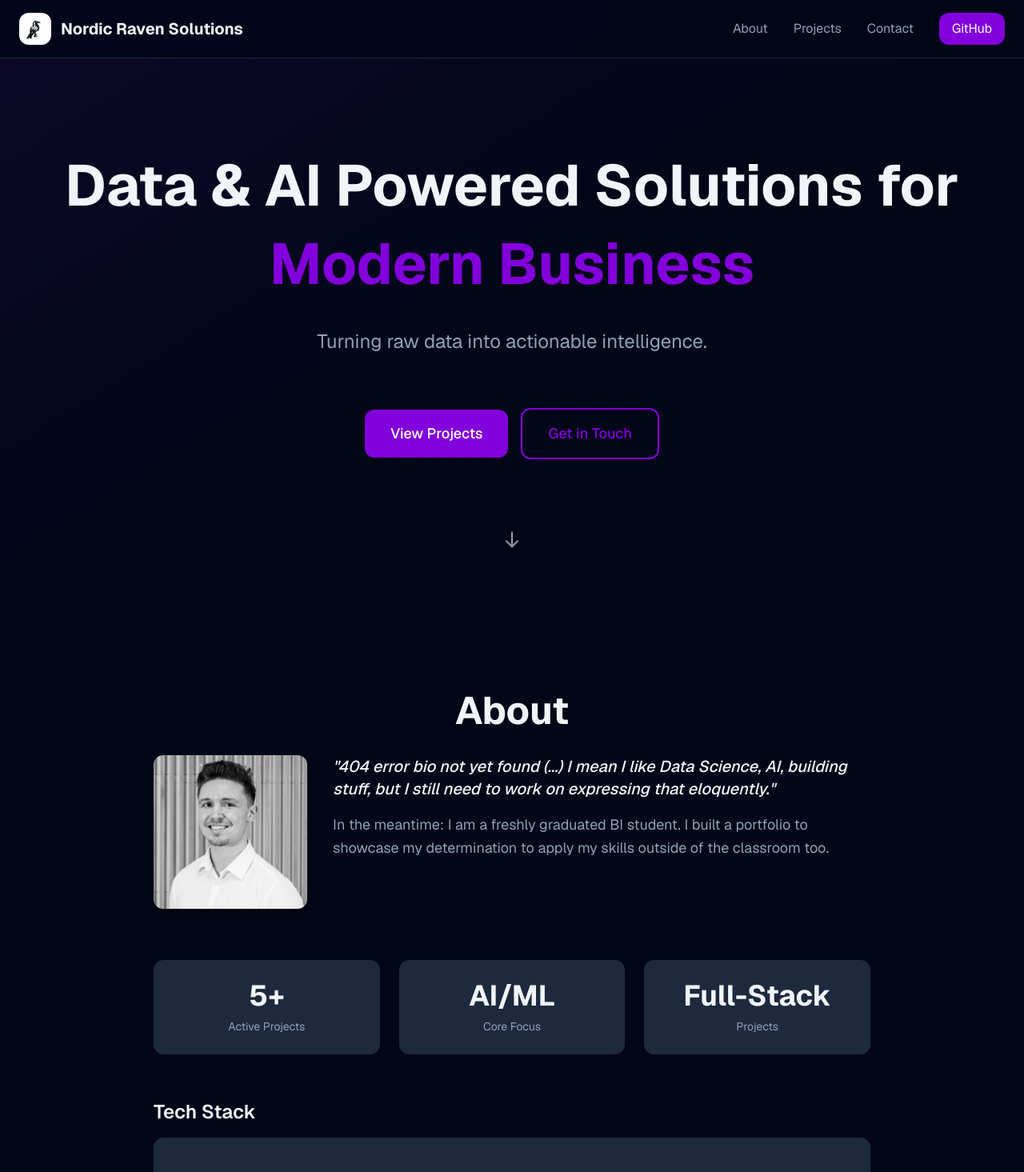
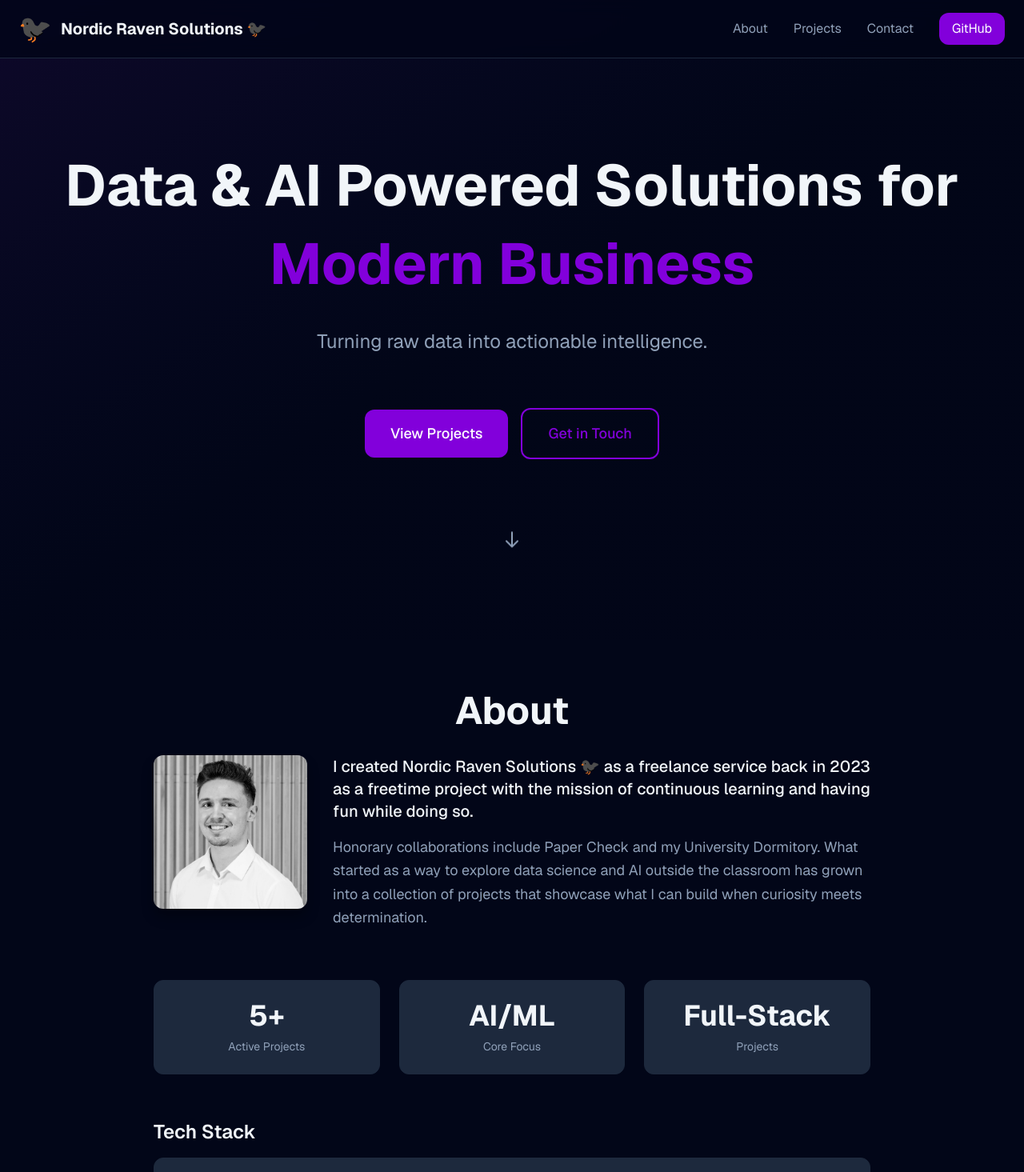
Before and after one commit to Nordic-OG-Raven/portfolio-website, a Next.js app: page / in a window 1280 px wide. Shown: the top 1465 px of the page at 80% size. Built offline with nearby package versions, Linux system fonts and the light colour scheme.

Commit message:
Update logo to bird emoji, add bird emoji to branding, improve bio text
- Replace logo.jpg and icon.jpg with bird emoji image
- Add bird emoji 🐦‍⬛ to Header, Footer, and branding bars
- Update bio text with more authentic, hygge-friendly tone
- Remove 'purely' from bio for more natural flow

```diff
--- a/app/components/About.tsx
+++ b/app/components/About.tsx
@@ -32,12 +32,12 @@ export default function About() {
 
           {/* Bio Text */}
           <div className="space-y-4 text-lg text-slate-400 leading-relaxed flex-1">
-            <p className="text-xl font-medium text-slate-100 italic">
-              "404 error bio not yet found (...) I mean I like Data Science, AI, building stuff, but I still need to work on expressing that eloquently."
+            <p className="text-xl font-medium text-slate-100">
+              I created Nordic Raven Solutions 🐦‍⬛ as a freelance service back in 2023 as a freetime project with the mission of continuous learning and having fun while doing so.
             </p>
 
             <p>
-              In the meantime: I am a freshly graduated BI student. I built a portfolio to showcase my determination to apply my skills outside of the classroom too.
+              Honorary collaborations include Paper Check and my University Dormitory. What started as a way to explore data science and AI outside the classroom has grown into a collection of projects that showcase what I can build when curiosity meets determination.
             </p>
           </div>
         </motion.div>
--- a/app/components/Footer.tsx
+++ b/app/components/Footer.tsx
@@ -7,7 +7,7 @@ export default function Footer() {
         <div className="grid md:grid-cols-3 gap-8 mb-8">
           {/* Brand */}
           <div>
-            <h3 className="text-2xl font-bold text-slate-100 mb-4">Nordic Raven Solutions</h3>
+            <h3 className="text-2xl font-bold text-slate-100 mb-4">Nordic Raven Solutions 🐦‍⬛</h3>
             <p className="text-slate-400 leading-relaxed">
               AI-powered solutions for modern business intelligence and data analytics.
             </p>
--- a/app/components/Header.tsx
+++ b/app/components/Header.tsx
@@ -20,7 +20,7 @@ export default function Header() {
           {/* Logo */}
           <Link href="/" className="flex items-center space-x-3 hover:opacity-80 transition-opacity">
             <Image src="/logo.jpg" alt="Nordic Raven Solutions" width={40} height={40} className="w-10 h-10 rounded-lg" />
-            <span className="text-xl font-bold text-slate-100">Nordic Raven Solutions</span>
+            <span className="text-xl font-bold text-slate-100">Nordic Raven Solutions 🐦‍⬛</span>
           </Link>
 
           {/* Desktop Navigation */}
```
Also changed, not shown: app/icon.jpg, public/logo.jpg.
